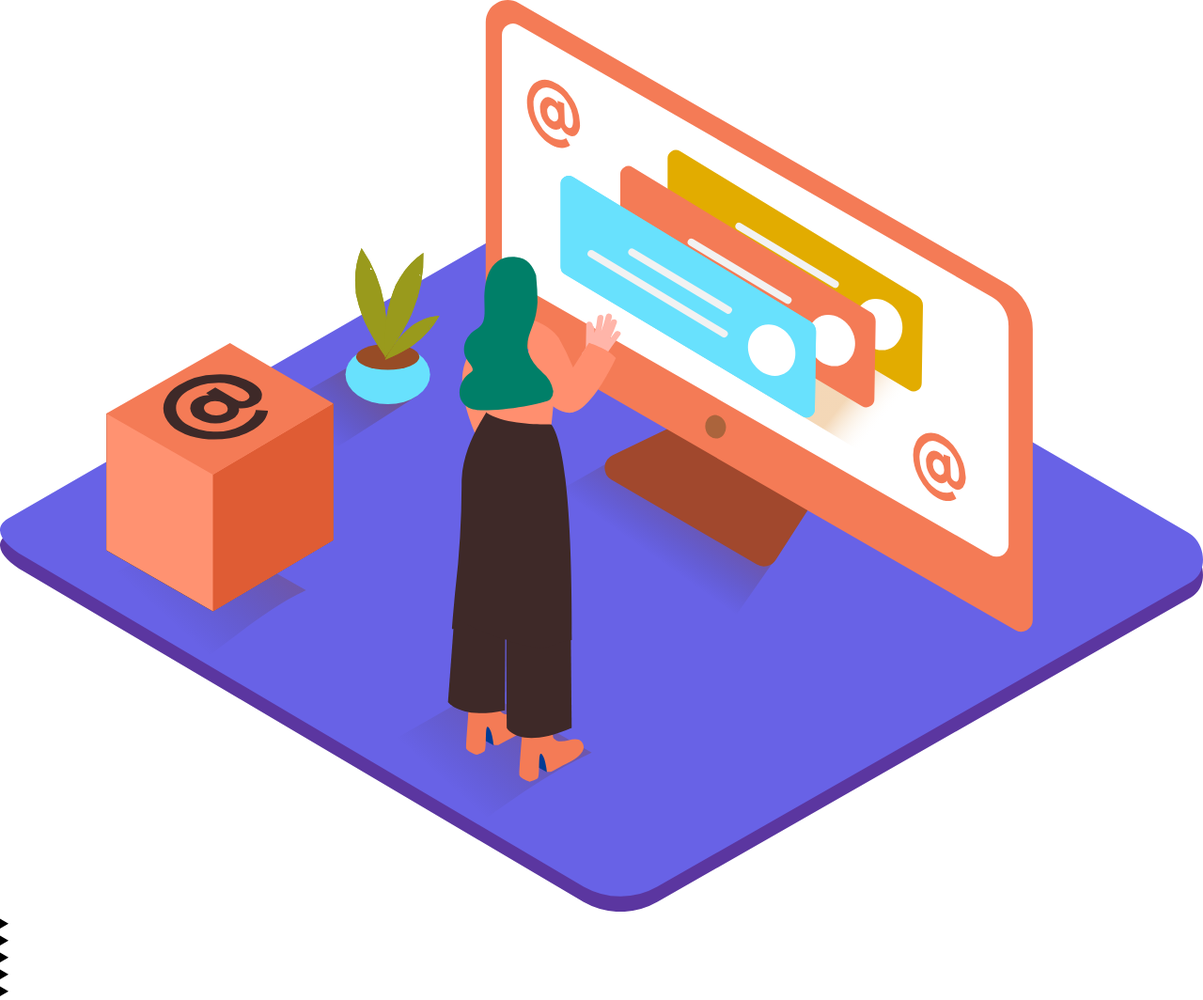
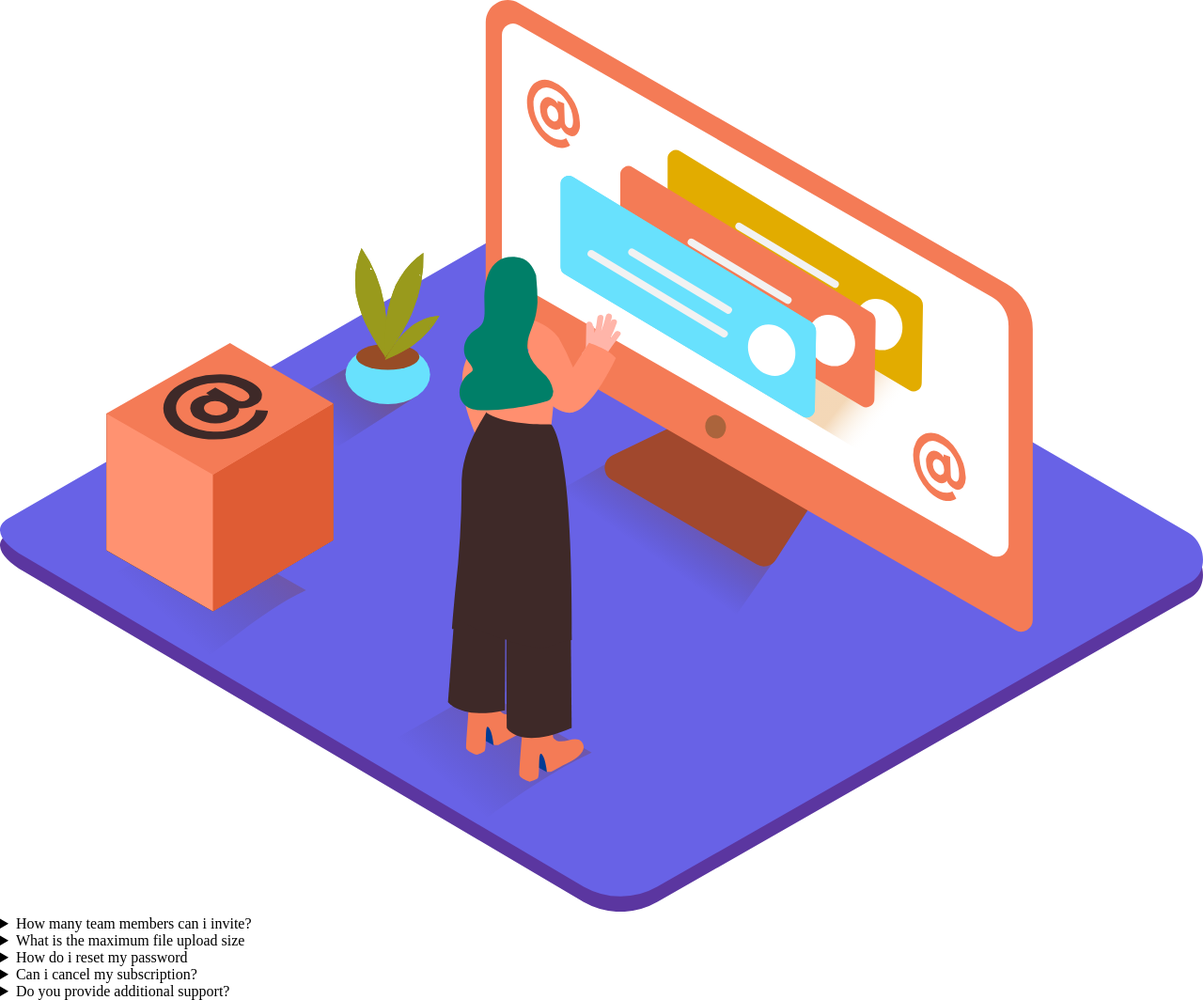
Before and after one commit to dorianstorella/faq-accordion-card-main, a plain HTML site: page App/index.html in a window 1280 px wide. Shown: the whole page at 94% size. Drawn offline with Linux system fonts and the light colour scheme.

Commit message:
add content faq  html

```diff
--- a/App/index.html
+++ b/App/index.html
@@ -15,19 +15,24 @@
             <img src="../images/illustration-woman-online-mobile.svg" alt="">
         </figure>
         <details>
-            <summary></summary>
+            <summary>How many team members can i invite?</summary>
+            Lorem ipsum dolor sit amet consectetur adipisicing elit. Laboriosam temporibus deleniti veniam ab porro, aut consequuntur quasi eaque ullam quam, totam sint, nostrum id dolores consequatur modi inventore facilis voluptate?
         </details>
         <details>
-            <summary></summary>
+            <summary>What is the maximum file upload size</summary>
+            no more than 2GB. All files in your account must fit your allotted storage space
         </details>
         <details>
-            <summary></summary>
+            <summary>How do i reset my password</summary>
+            Lorem ipsum dolor sit amet, consectetur adipisicing elit. Blanditiis sunt officia inventore facere rem odio labore beatae corporis consequatur exercitationem! Sit animi maxime veniam, quis quod officia dolor asperiores dicta.
         </details>
         <details>
-            <summary></summary>
+            <summary>Can i cancel my subscription? </summary>
+            Lorem ipsum dolor sit amet consectetur adipisicing elit. Odio aspernatur et, quia vero quibusdam maxime quidem soluta? Excepturi, animi laborum! Voluptatum magnam voluptates soluta, distinctio ipsam veritatis voluptas non aliquam.
         </details>
         <details>
-            <summary></summary>
+            <summary>Do you provide additional support?</summary>
+            Lorem ipsum, dolor sit amet consectetur adipisicing elit. Odit soluta quis necessitatibus quidem vel nostrum earum vitae quod, ab iste alias aliquam delectus aperiam minus molestias suscipit accusantium, animi tempora?
         </details>
     </main>
 </body>
```
